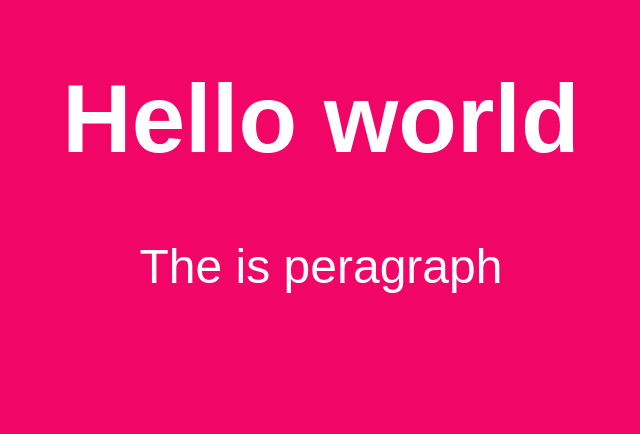
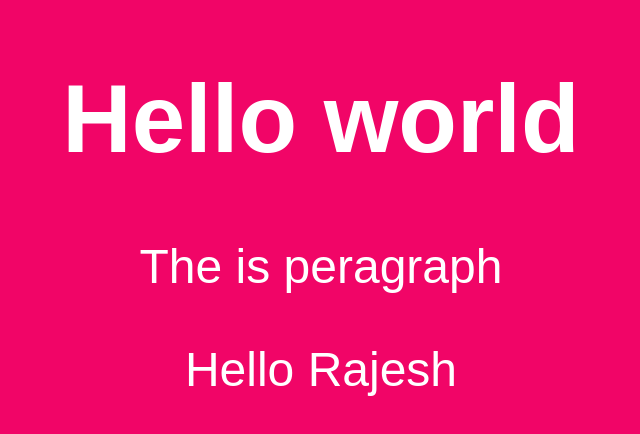
Before and after one commit to Rajeshchoudharyrc/tindog1, a plain HTML site: page index.html in a window 1280 px wide. Shown: the whole page, without its empty margins (319-959 px from the left). Drawn offline with Linux system fonts and the light colour scheme.

Commit message:
Add some contents

```diff
--- a/index.html
+++ b/index.html
@@ -10,5 +10,6 @@
 <body>
     <h1>Hello world</h1>
     <p>The is peragraph</p>
+    <p>Hello Rajesh</p>
 </body>
 </html>
```
